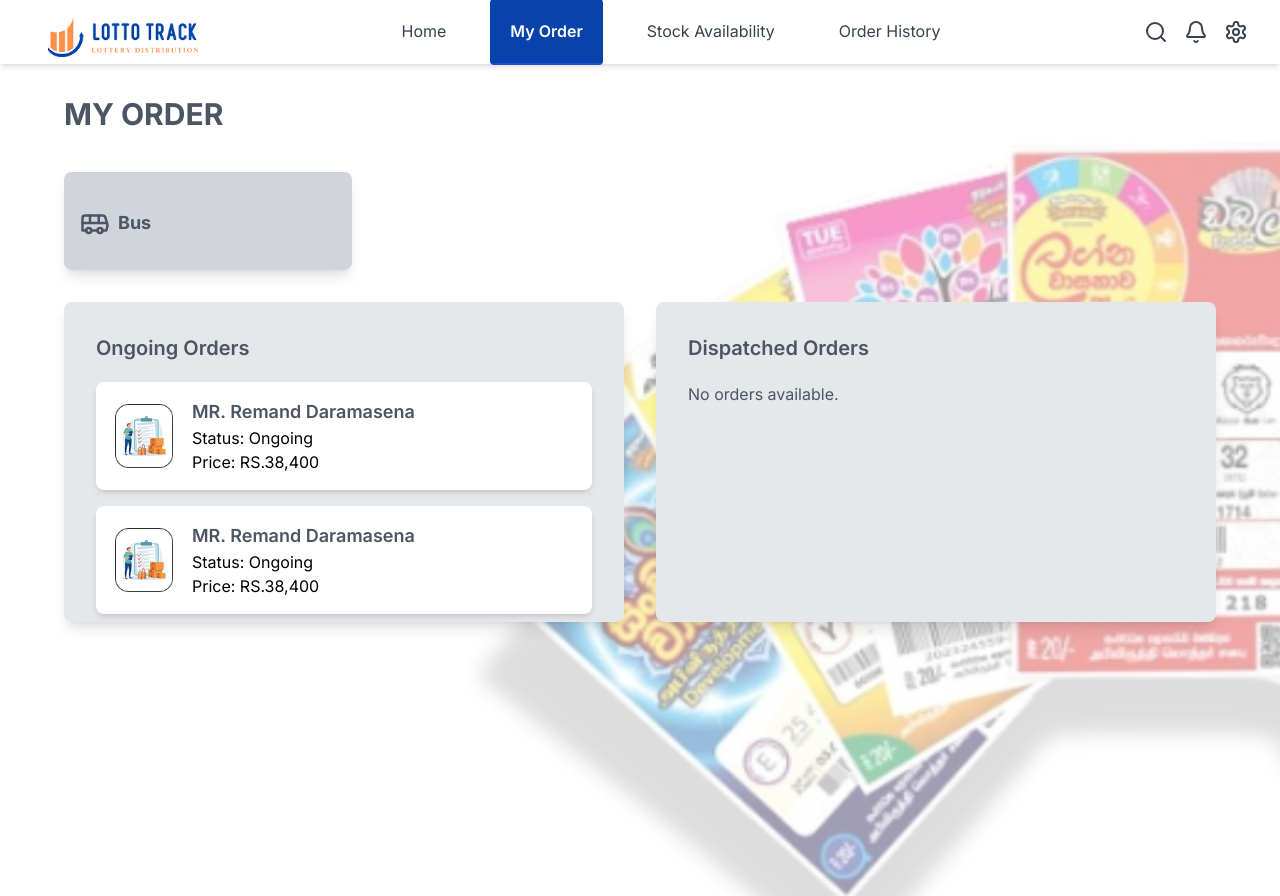
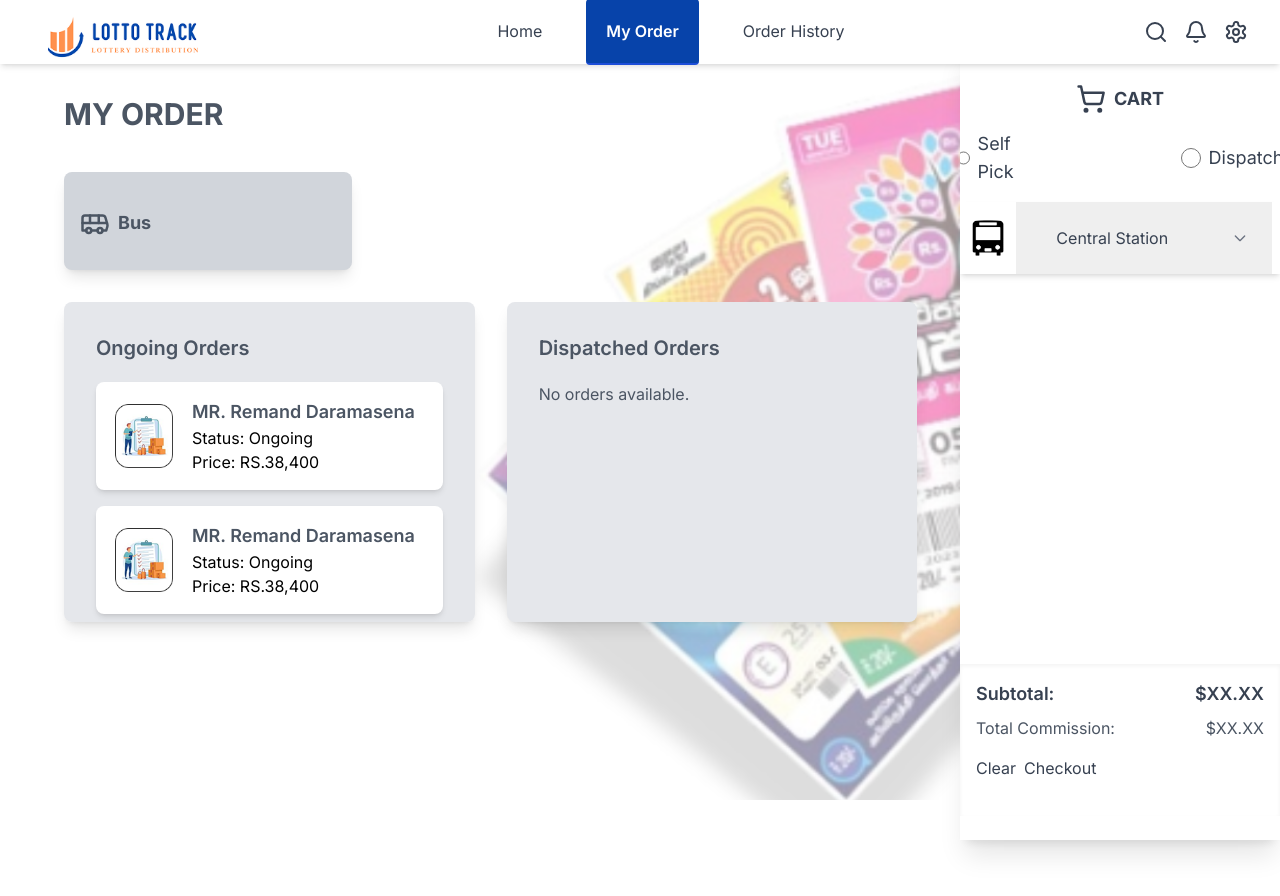
Before and after one commit to 200224510288/LottoTrackV001, a Next.js app: page /MyOrder in a window 1280 px wide. After the commit the page ends 800 px from the top, so only its background shows below. Built offline with nearby package versions, Linux system fonts and the light colour scheme.

Commit message:
Login UI part done (Reema)

```diff
--- a/src/app/(website)/MyOrder/page.tsx
+++ b/src/app/(website)/MyOrder/page.tsx
@@ -3,6 +3,7 @@
 import React, { useEffect, useState } from "react";
 import Head from "next/head";
 import Navbar from "@/components/Navbar";
+import Cart from "@/components/Cart";
 import { Bus } from 'lucide-react';
 
 interface Order {
@@ -78,9 +79,11 @@ export default function MyOrder() {
       </Head>
 
       {/* Setting the background image */}
-      <div className="min-h-screen bg-cover bg-center" style={{ backgroundImage: "url('/bg.png')" }}>
+      <div className="min-h-screen bg-cover bg-center overflow-hidden" style={{ backgroundImage: "url('/bg.png')" }}>
         {/* Navbar */}
         <Navbar />
+        <Cart />
+
         <h1 className="font-bold text-3xl mt-24 mb-10 ml-16 text-gray-600">MY ORDER</h1>
 
         {/* New Box on Top */}
@@ -93,7 +96,7 @@ export default function MyOrder() {
         </div>
 
         {/* Flex container for the order boxes */}
-        <div className="flex gap-8 mx-16 mb-16 flex-wrap">
+        <div className="flex gap-8 mx-16 mb-16 flex-wrap w-2/3">
           <div className="flex-1 bg-gray-200 p-8 rounded-lg shadow-lg overflow-y-auto max-h-80">
             <h2 className="text-xl font-semibold mb-5 text-gray-600">Ongoing Orders</h2>
             {ongoingOrders === null ? (
--- a/src/app/(website)/agent/page.tsx
+++ b/src/app/(website)/agent/page.tsx
@@ -4,6 +4,7 @@ import React, { useEffect} from "react";
 import Head from "next/head";
 import Navbar from "@/components/Navbar";
 import Cart from "@/components/Cart";
+import { UserButton } from "@clerk/nextjs";
 
 export default function Home() {
   useEffect(() => {
@@ -127,6 +128,8 @@ export default function Home() {
           <button className="bg-NavBlue text-white px-4 py-2 rounded">
             Search
           </button>
+
+
         </div>
 
 
--- a/src/components/Navbar.tsx
+++ b/src/components/Navbar.tsx
@@ -5,6 +5,7 @@ import Link from "next/link";
 import Image from "next/image";
 import { usePathname } from "next/navigation";
 import { Menu, X, Bell, Search, Settings } from "lucide-react";
+import { UserButton } from "@clerk/nextjs";
 
 const Navbar = () => {
   const [isOpen, setIsOpen] = useState(false);
@@ -52,16 +53,6 @@ const Navbar = () => {
               My Order
             </Link>
 
-            <Link
-              href="/StockAvailability"
-              className={`text-gray-700 p-5 hover:text-NavBlue ${
-                pathname === "/" || pathname.startsWith("/StockAvailability")
-                  ? "bg-NavBlue p-5 rounded text-white font-semibold border-b-2 border-blue-700 hover:text-white"
-                  : ""
-              }`}
-            >
-              Stock Availability
-            </Link>
 
             <Link
               href="/OrderHistory"
@@ -86,6 +77,8 @@ const Navbar = () => {
             <button className="text-gray-700 hover:text-blue-600">
               <Settings size={24} />
             </button>
+            <UserButton/>
+
           </div>
         </div>
       </div>
```
